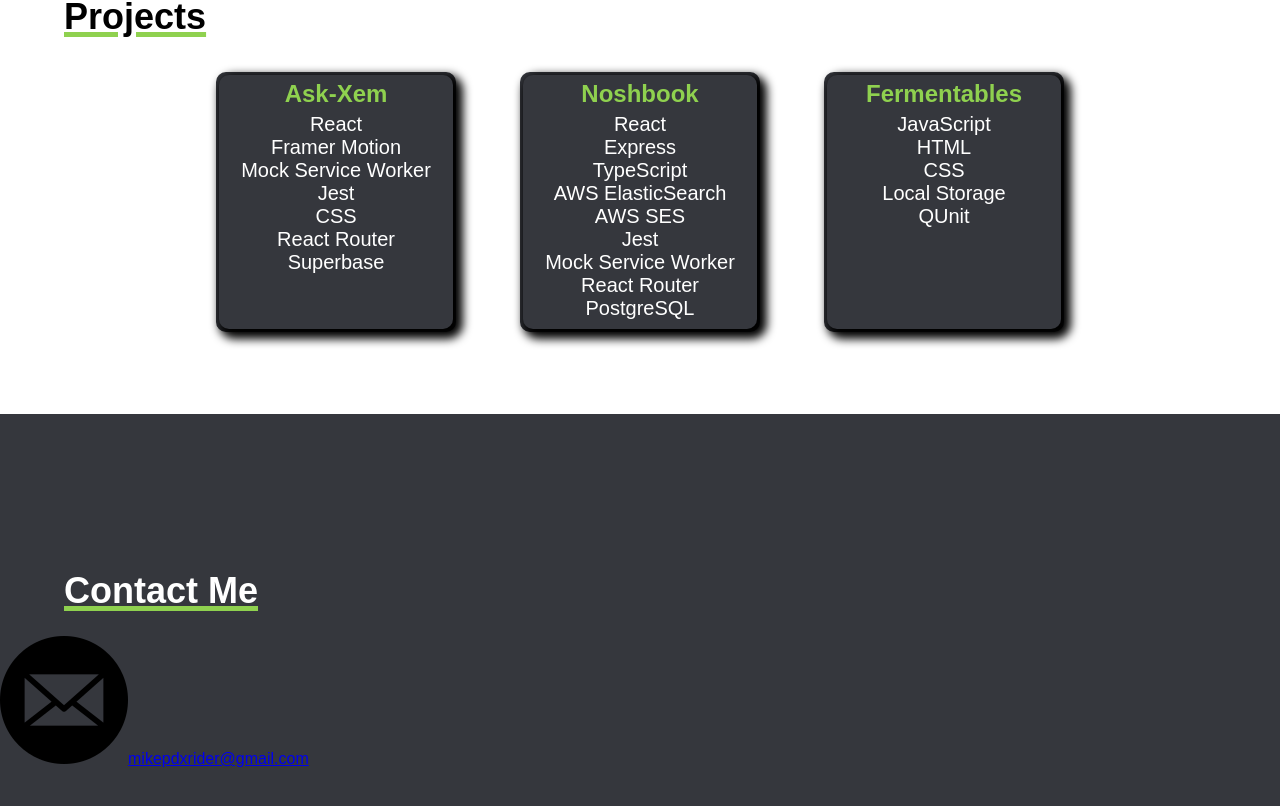
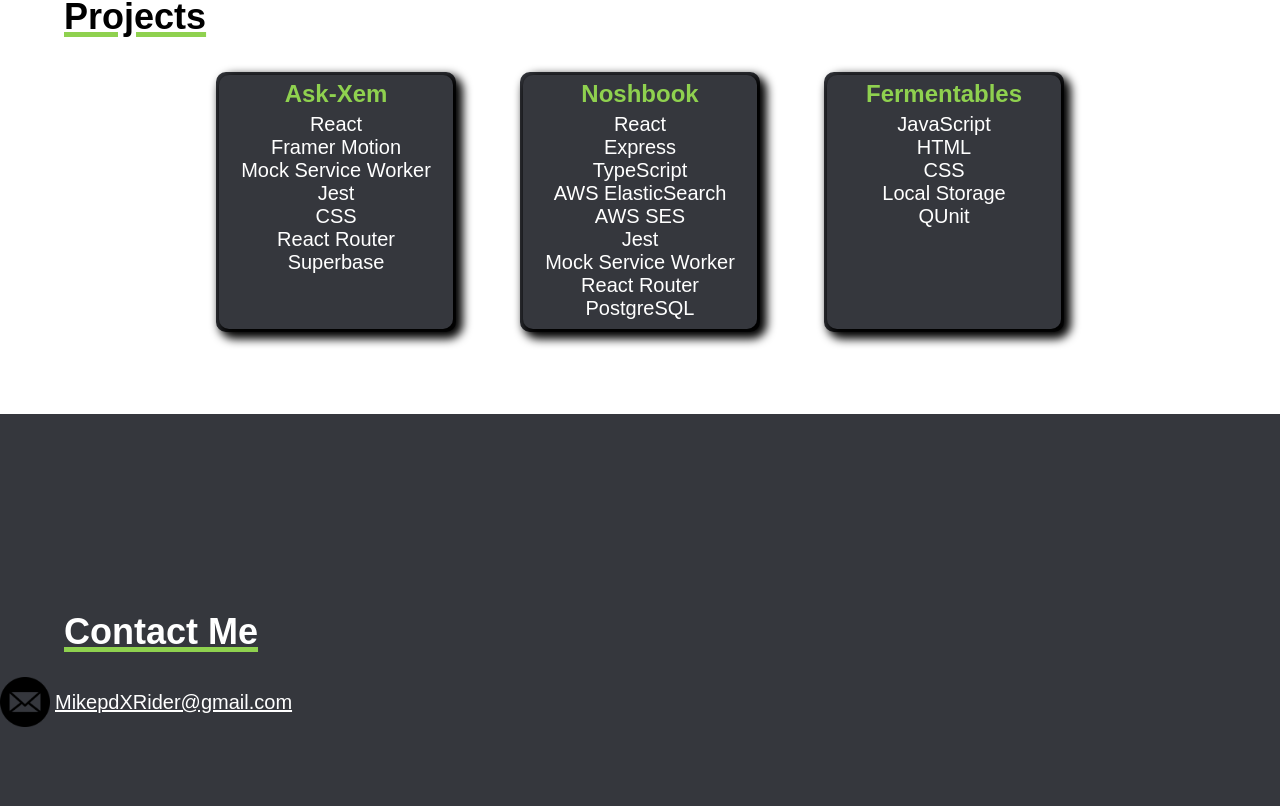
Before and after one commit to MikepdXRider/portfolio, a React (Create React App) app: page / in a window 1280 px wide. Shown: the part 1906-2712 px from the top of the page. Built offline with nearby package versions, Linux system fonts and the light colour scheme.

Commit message:
adds initial basic styling

```diff
--- a/src/App.tsx
+++ b/src/App.tsx
@@ -65,7 +65,7 @@
           imgSrc={gmail}
           imgAlt="email icon"
           linkHref="mailto:mikepdxrider@gmail.com"
-          linkText="mikepdxrider@gmail.com"
+          linkText="MikepdXRider@gmail.com"
           linkAriaLabel="Opens Inbox or alternative email application"
         />
       </Section>
--- a/src/components/Contact/Contact.module.css
+++ b/src/components/Contact/Contact.module.css
@@ -0,0 +1,11 @@
+.img {
+  max-height: 50px;
+}
+
+.link {
+  color: #ffffff;
+  font-size: 20px;
+  display: flex;
+  align-items: center;
+  gap: 5px;
+}
--- a/src/components/Contact/Contact.tsx
+++ b/src/components/Contact/Contact.tsx
@@ -1,4 +1,5 @@
 import React from 'react';
+import styles from './Contact.module.css';
 
 interface ContactProps {
   imgSrc: string;
@@ -16,9 +17,9 @@
   linkAriaLabel,
 }: ContactProps) {
   return (
-    <article>
-      <a href={linkHref} aria-label={linkAriaLabel}>
-        <img src={imgSrc} alt={imgAlt} />
+    <article className={styles.container}>
+      <a href={linkHref} aria-label={linkAriaLabel} className={styles.link}>
+        <img src={imgSrc} alt={imgAlt} className={styles.img} />
         {linkText}
       </a>
     </article>
```
